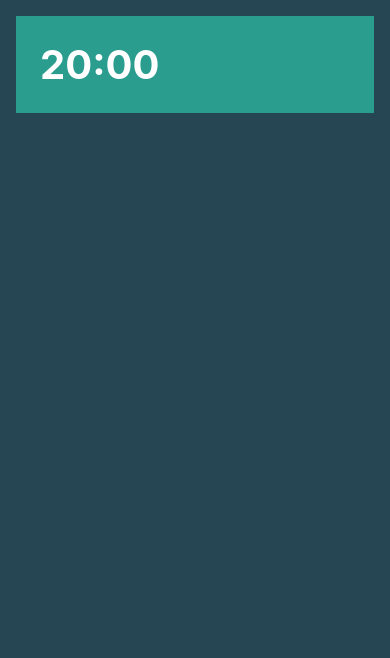
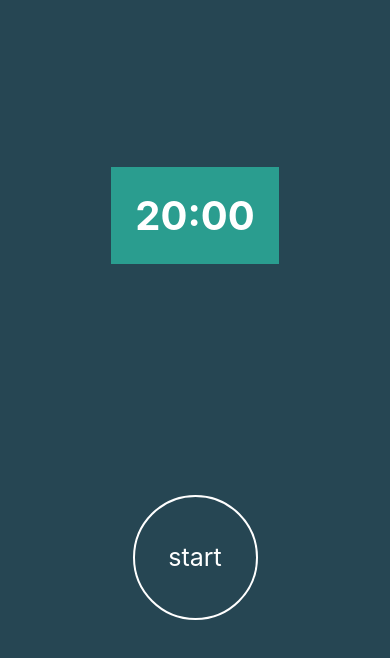
Before and after one commit to abimaelst/FocusTimeMobile, a React Native app: screen / in a window 390 px wide. Shown: the top 658 px of the page. Built offline with nearby package versions, Linux system fonts and the light colour scheme.

Commit message:
add puse button

```diff
--- a/src/components/RoundedButton.js
+++ b/src/components/RoundedButton.js
@@ -28,5 +28,5 @@ const styles = (size) =>
       borderColor: '#fff',
       borderWidth: 2,
     },
-    text: { color: '#fff' },
+    text: { color: '#fff', fontSize: size / 5 },
   });
--- a/src/features/Timer.js
+++ b/src/features/Timer.js
@@ -1,17 +1,32 @@
-import React from 'react';
+import React, { useState } from 'react';
 import { View, StyleSheet } from 'react-native';
 import { Countdown } from '../components/Countdown';
+import { RoundedButton } from '../components/RoundedButton';
 import { paddingSizes } from '../utils/sizes';
 
 export const Timer = ({ focusSubject }) => {
+  const [isStarted, setIsStarted] = useState(false);
+
   function handleProgress() {}
 
   function handleEnd() {}
 
+  function handlePress() {
+    setIsStarted(!isStarted);
+  }
+
   return (
     <View style={styles.container}>
       <View style={styles.countdown}>
-        <Countdown isPaused onProgress={handleProgress} onEnd={handleEnd} />
+        <Countdown
+          isPaused={!isStarted}
+          onProgress={handleProgress}
+          onEnd={handleEnd}
+        />
+      </View>
+      <View style={styles.buttonWrapper}>
+        {!isStarted && <RoundedButton title="start" onPress={handlePress} />}
+        {isStarted && <RoundedButton title="pause" onPress={handlePress} />}
       </View>
     </View>
   );
@@ -22,6 +37,16 @@ const styles = StyleSheet.create({
     flex: 1,
   },
   countdown: {
+    flex: 0.5,
+    alignItems: 'center',
     padding: paddingSizes.md,
+    justifyContent: 'center',
+  },
+  buttonWrapper: {
+    flex: 0.3,
+    flexDirection: 'row',
+    padding: paddingSizes.sm,
+    alignItems: 'center',
+    justifyContent: 'center',
   },
 });
```
